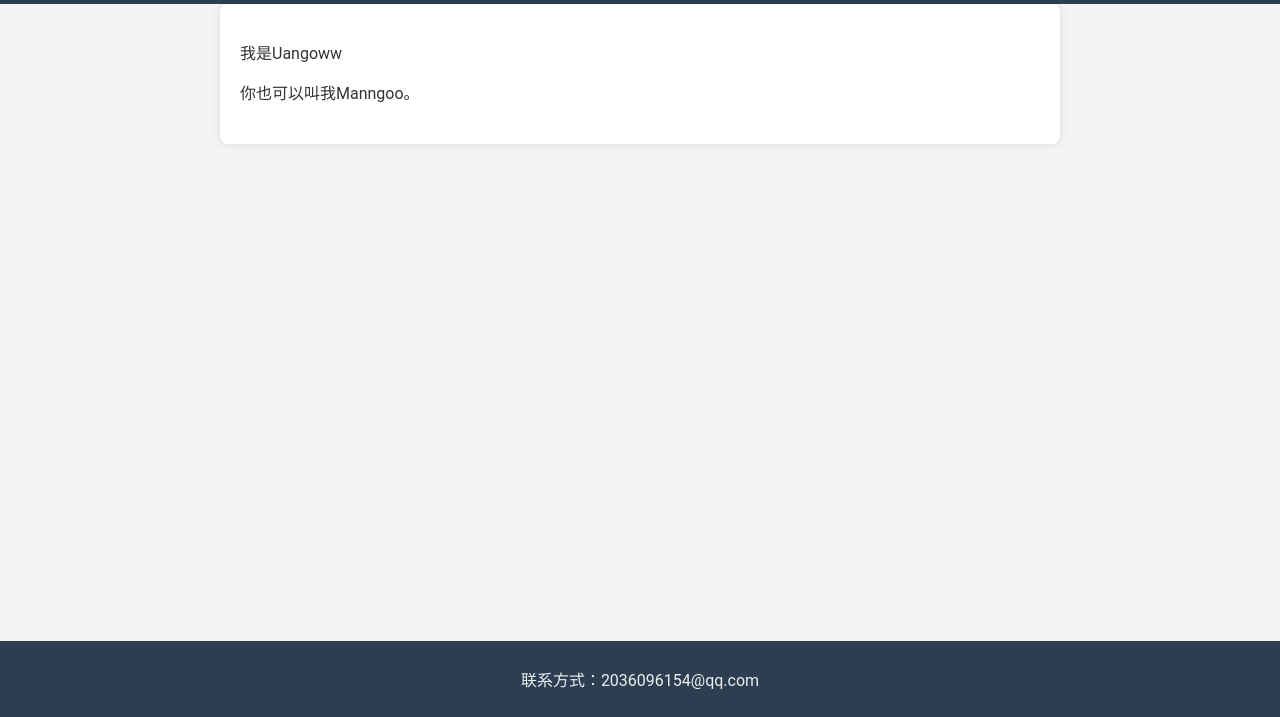
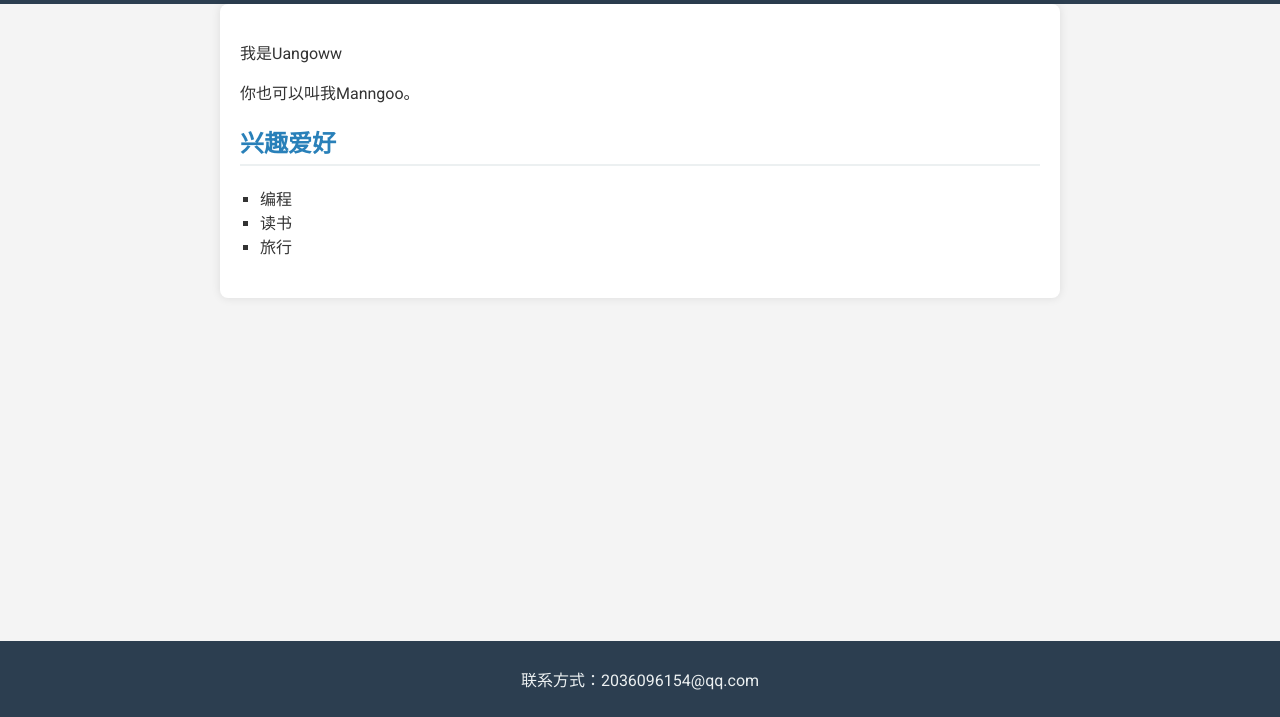
Before and after one commit to UangoWW/UangoWW.github.io, a plain HTML site: page index.html in a window 1280 px wide. Shown: the part 83-800 px from the top of the page. Drawn offline with Linux system fonts and the light colour scheme.

Commit message:
Update index.html
using ChatGPT 4o

```diff
--- a/index.html
+++ b/index.html
@@ -2,8 +2,10 @@
 <html lang="en">
 <head>
 	<meta charset="UTF-8">
+	<meta name="viewport" content="width=device-width, initial-scale=1.0">
 	<title>自我介绍</title>
 	<link rel="stylesheet" href="style.css">
+	<link href="https://fonts.googleapis.com/css2?family=Roboto:wght@400;700&display=swap" rel="stylesheet">
 </head>
 <body>
 	<header>
@@ -16,32 +18,21 @@
 			<p>你也可以叫我Manngoo。</p>
 		</section>
 
-		<!-- <section id="interests">
+		<section id="interests">
 			<h2>兴趣爱好</h2>
 			<ul>
-				<li></li>
-				<li>空出来</li>
-				<li>空出来</li>
+				<li>编程</li>
+				<li>读书</li>
+				<li>旅行</li>
 			</ul>
-		</section> -->
-<!--
-		<section id="education">
-			<h2>教育背景</h2>
-			<p>在这里写上自己的教育背景。</p>
-		</section> -->
+		</section>
 
-		<!-- <section id="skills">
-			<h2>技能</h2>
-			<ul>
-				<li>空出来</li>
-				<li>空出来</li>
-				<li>空出来</li>
-			</ul>
-		</section> -->
+
+
 	</main>
 
 	<footer>
-		<p>联系方式：2036096154@qq.com</p>
+		<p>联系方式：<a href="mailto:2036096154@qq.com">2036096154@qq.com</a></p>
 	</footer>
 
 </body>
```
